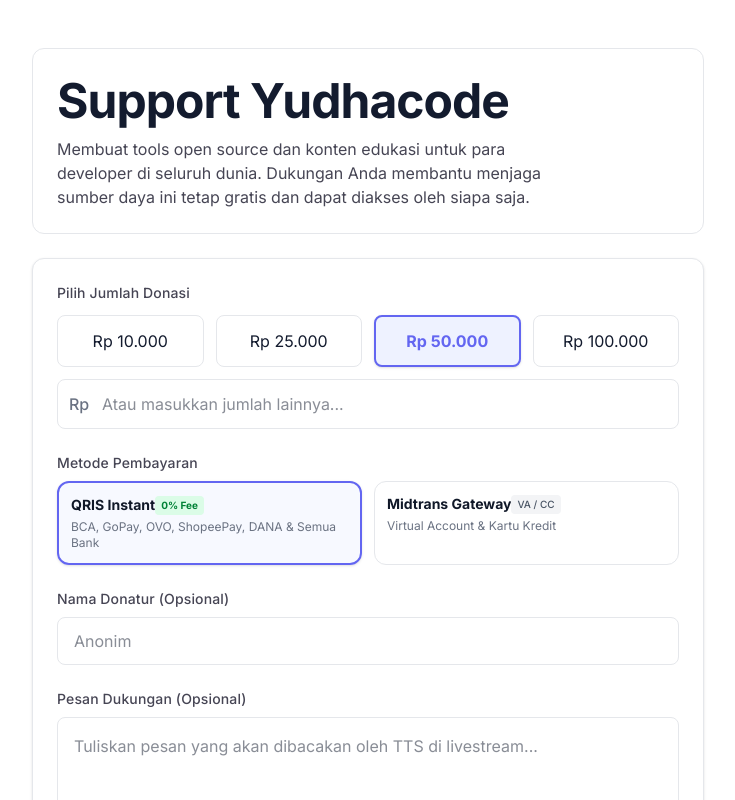
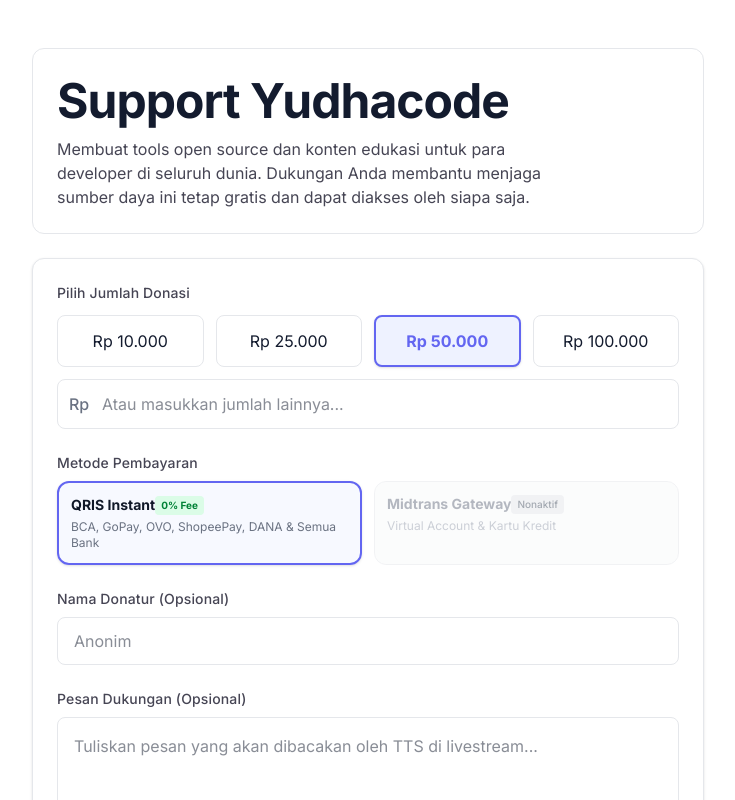
Before and after one commit to Pcpkomputer/twodigit.io, a Next.js app: page / in a window 1280 px wide. Shown: the top 800 px of the page, without its empty margins (272-1007 px from the left). Built offline with nearby package versions, Linux system fonts and the light colour scheme; no server answers.

Commit message:
feat: disable midtrans button because we not using it anymore

```diff
--- a/app/page.tsx
+++ b/app/page.tsx
@@ -257,20 +257,16 @@ export default function Home() {
 
                     <button
                       type="button"
-                      onClick={() => setPaymentMethod("midtrans")}
-                      className={`p-3 rounded-xl border text-left flex flex-col gap-1 transition-all ${
-                        paymentMethod === "midtrans"
-                          ? "border-2 border-primary bg-indigo-50/50 shadow-sm"
-                          : "border-outline-variant hover:border-gray-300"
-                      }`}
+                      disabled
+                      className="p-3 rounded-xl border border-gray-200 bg-gray-50 text-left flex flex-col gap-1 opacity-50 cursor-not-allowed select-none"
                     >
                       <div className="flex items-center justify-between">
-                        <span className="font-bold text-sm text-gray-900">Midtrans Gateway</span>
-                        <span className="text-[10px] bg-gray-100 text-gray-600 font-medium px-1.5 py-0.5 rounded">
-                          VA / CC
+                        <span className="font-bold text-sm text-gray-500">Midtrans Gateway</span>
+                        <span className="text-[10px] bg-gray-200 text-gray-600 font-medium px-1.5 py-0.5 rounded">
+                          Nonaktif
                         </span>
                       </div>
-                      <span className="text-xs text-gray-500">
+                      <span className="text-xs text-gray-400">
                         Virtual Account & Kartu Kredit
                       </span>
                     </button>
@@ -350,7 +346,7 @@ export default function Home() {
                       <span className="material-symbols-outlined text-[20px]">
                         favorite
                       </span>
-                      Lanjutkan Donasi Rp {currentDisplayAmount} ({paymentMethod === "qris" ? "QRIS" : "Midtrans"})
+                      Lanjutkan Donasi Rp {currentDisplayAmount} (QRIS)
                     </>
                   )}
                 </button>
```
